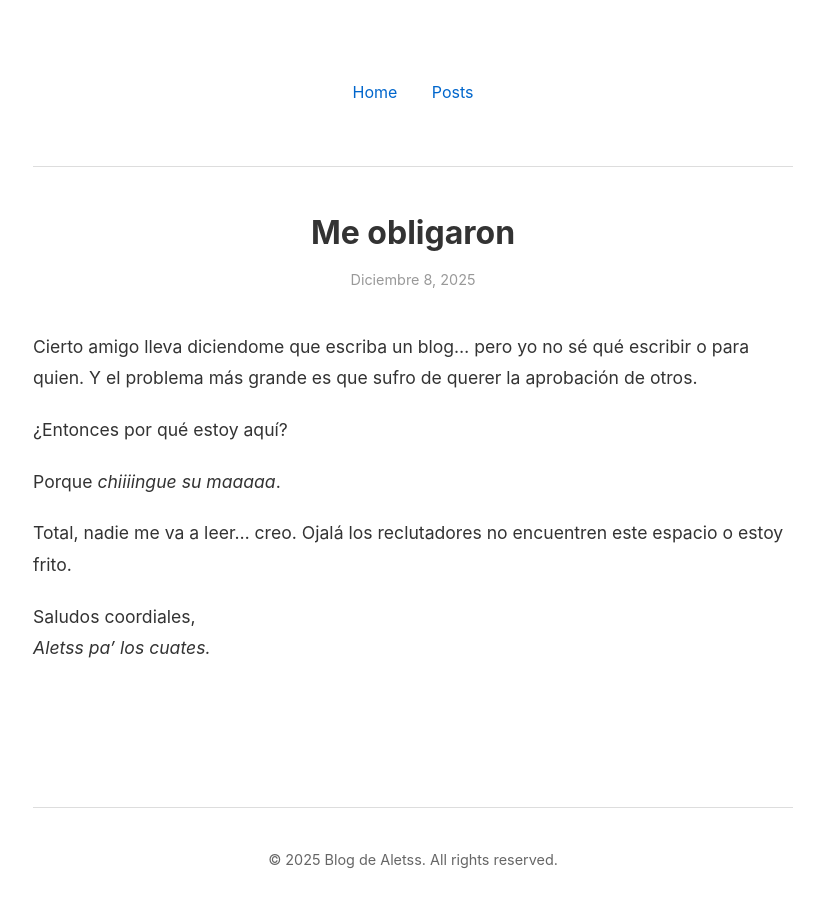
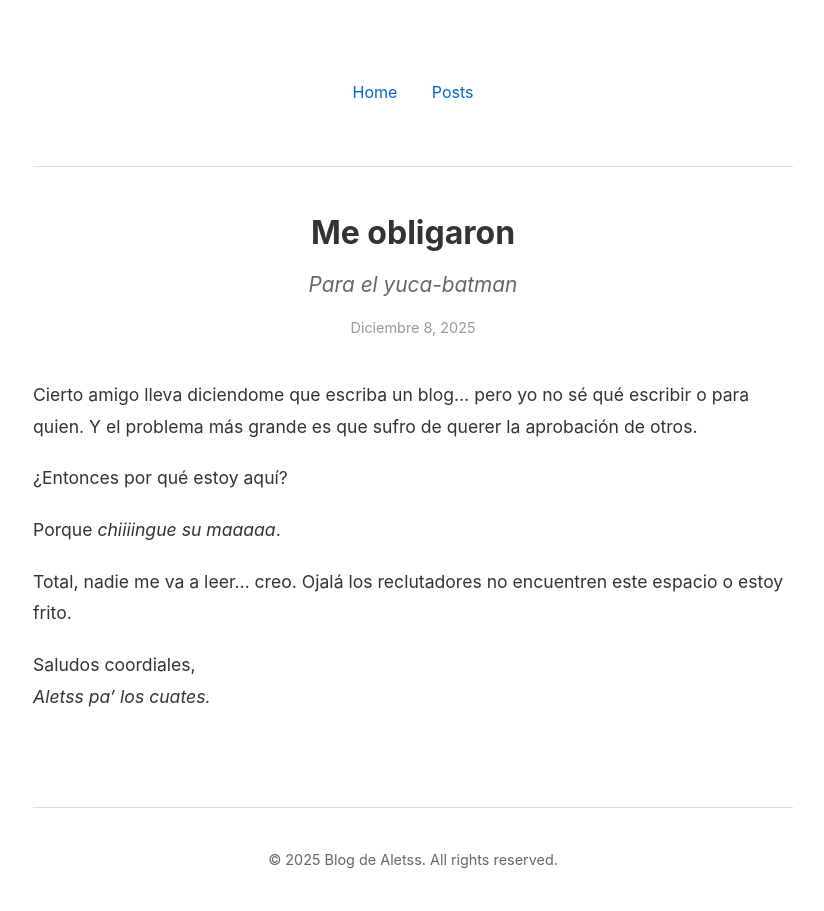
Before and after one commit to aletss/aletss.github.io, a Jekyll site: the page built from _posts/2025-12-08-post-1.md, in a window 1280 px wide. Shown: the whole page, without its empty margins (227-1051 px from the left). Built offline with Jekyll 4.4.1, drawn with Linux system fonts in a browser that asks for light colours.

Commit message:
add subtitle in the posts

```diff
--- a/_layouts/post.html
+++ b/_layouts/post.html
@@ -55,6 +55,12 @@
             font-size: 2em;
             margin-bottom: 10px;
         }
+        .post-subtitle {
+            font-size: 1.3em;
+            color: #666;
+            font-style: italic;
+            margin-bottom: 15px;
+        }
         .post-date {
             color: #999;
             font-size: 0.9em;
@@ -92,6 +98,9 @@
         <article>
             <div class="post-header">
                 <h2 class="post-title">{{ page.title }}</h2>
+                {% if page.subtitle %}
+                <p class="post-subtitle">{{ page.subtitle }}</p>
+                {% endif %}
                 <p class="post-date">{% include date-spanish.html date=page.date %}</p>
             </div>
             <div class="post-content">
```
